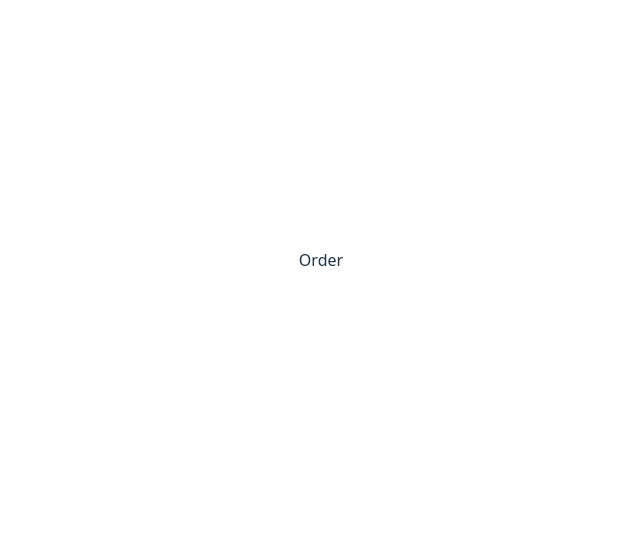
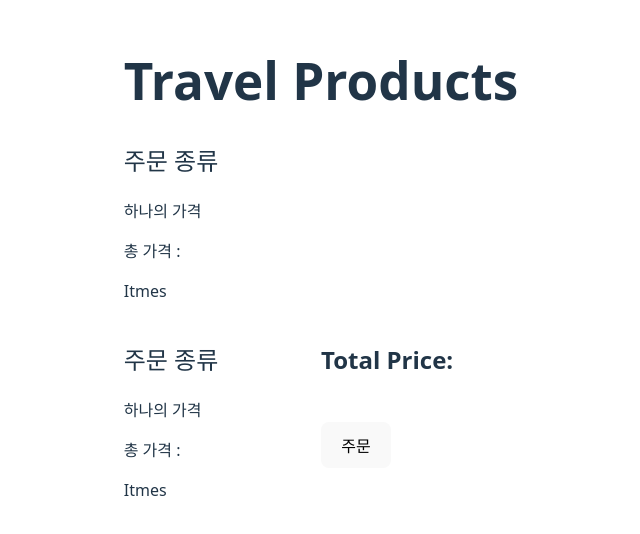
Before and after one commit to bbaekddo/react-state-management, a React (Vite) app: page /order in a window 1280 px wide. Shown: the part 140-674 px from the top of the page, without its empty margins (319-959 px from the left). Built offline with nearby package versions, Linux system fonts and the light colour scheme.

Commit message:
🚧 상품 페이지 개발중

```diff
--- /dev/null
+++ b/src/components/Type.tsx
@@ -0,0 +1,19 @@
+const Type = ({ orderType }: { orderType: string }) => {
+	return (
+		<div style={{ textAlign: "left" }}>
+			<h2>주문 종류</h2>
+			<p>하나의 가격</p>
+			<p>총 가격 :</p>
+			<div
+				style={{
+					display: "flex",
+					flexDirection: orderType === "options" ? "column" : "row",
+				}}
+			>
+				Itmes
+			</div>
+		</div>
+	);
+};
+
+export default Type;
--- a/src/pages/OrderPage/index.tsx
+++ b/src/pages/OrderPage/index.tsx
@@ -1,5 +1,24 @@
+import Type from "../../components/Type";
+
 const OrderPage = () => {
-	return <div>Order</div>;
+	return (
+		<div style={{ textAlign: "left" }}>
+			<h1>Travel Products</h1>
+			<div>
+				<Type orderType="products" />
+			</div>
+			<div style={{ display: "flex", marginTop: 20 }}>
+				<div style={{ width: "50%" }}>
+					<Type orderType="options" />
+				</div>
+				<div style={{ width: "50%" }}>
+					<h2>Total Price: </h2>
+					<br />
+					<button type="button">주문</button>
+				</div>
+			</div>
+		</div>
+	);
 };
 
 export default OrderPage;
--- a/src/pages/SummaryPage/index.tsx
+++ b/src/pages/SummaryPage/index.tsx
@@ -1,15 +1,25 @@
-import { useId } from "react";
+import { useId, useState } from "react";
 
 const SummaryPage = () => {
+	// 상태 관리
 	const checkboxId = useId();
+	const [checked, setChecked] = useState<boolean>(false);
+
 	return (
 		<div>
-			<form action="">
-				<label htmlFor={checkboxId}>
-					I confirm that I have read the terms and conditions
-				</label>
-				<input type="checkbox" checked={false} id={checkboxId} />
+			<form>
+				<label htmlFor={checkboxId}>주문하려는 것을 확인하셨나요?</label>
+				<input
+					type="checkbox"
+					checked={checked}
+					id={checkboxId}
+					onChange={(e) => setChecked(e.target.checked)}
+				/>
 			</form>
+			<br />
+			<button type="submit" disabled={!checked}>
+				주문 확인
+			</button>
 		</div>
 	);
 };
```
Also changed, not shown: src/components/Product.tsx (added, +26 -0 lines).
